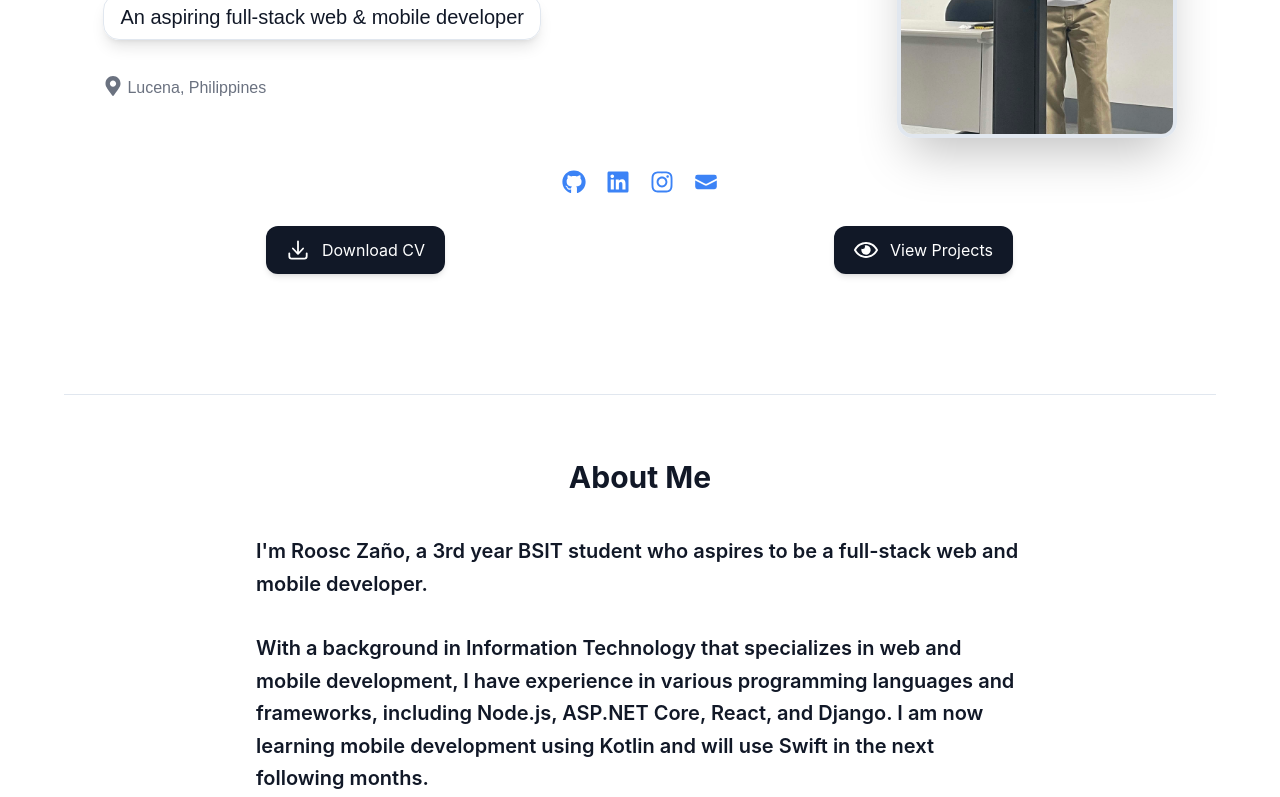
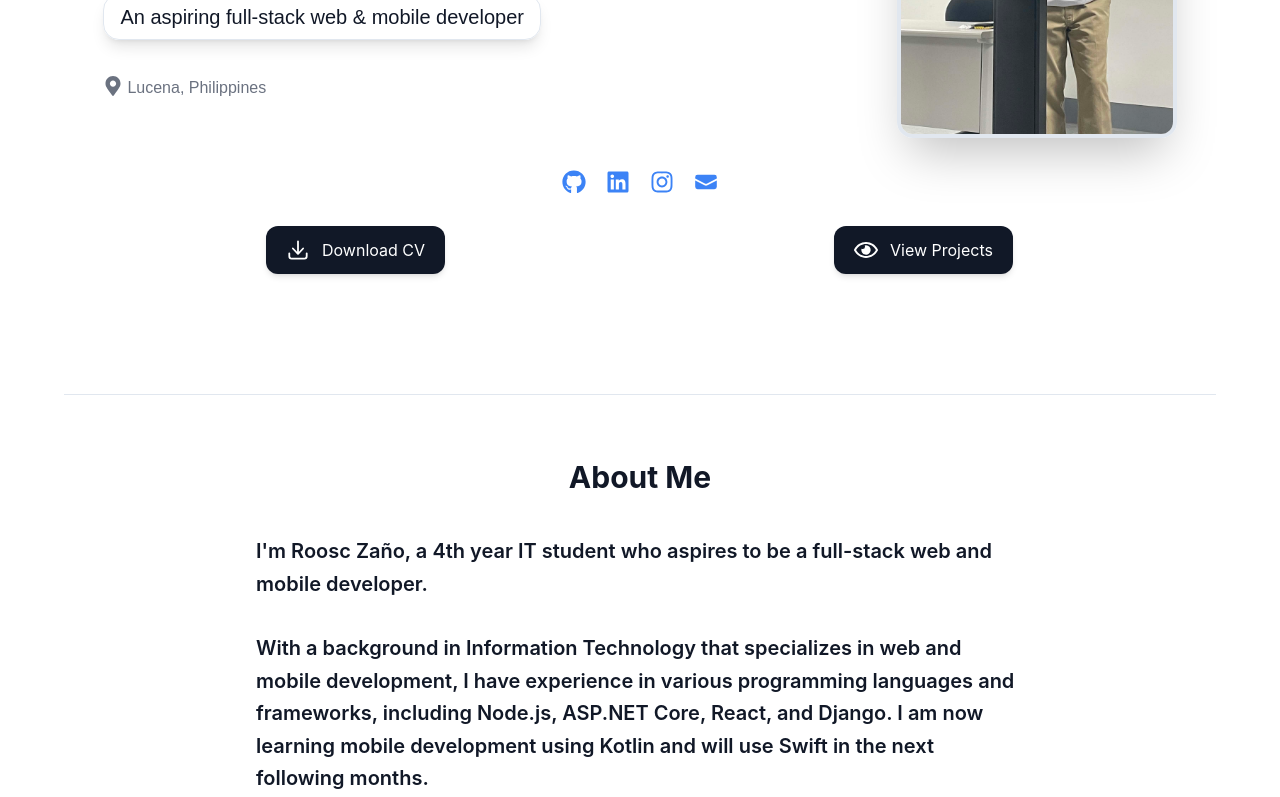
Before and after one commit to ur1el0/Portfolio, a React (Vite) app: page / in a window 1280 px wide. Shown: the part 358-1155 px from the top of the page. Built offline with nearby package versions, Linux system fonts and the light colour scheme.

Commit message:
fix(assets): added cv pdf

```diff
--- a/src/sections/AboutSection.jsx
+++ b/src/sections/AboutSection.jsx
@@ -57,7 +57,7 @@ export const AboutSection = () => {
             <div className="flex flex-col gap-8 items-center">
                 <div className="text-left max-w-3xl mx-auto text-lg text-[var(--muted)]">
                     <p className="mt-4 mb-6 text-xl font-semibold leading-relaxed text-[var(--text)]">
-                        I'm Roosc Zaño, a 3rd year BSIT student who aspires to be a full-stack web and mobile developer.
+                        I'm Roosc Zaño, a 4th year IT student who aspires to be a full-stack web and mobile developer.
                     </p>
                     <p className="mt-8 mb-4 text-xl font-semibold leading-relaxed text-[var(--text)]">
                         With a background in Information Technology that specializes in web and mobile development, I have experience in various programming languages and frameworks, including Node.js, ASP.NET Core, React, and Django. I am now learning mobile development using Kotlin and will use Swift in the next following months.
--- a/src/sections/HeroSection.jsx
+++ b/src/sections/HeroSection.jsx
@@ -3,6 +3,7 @@ import { FaGithub, FaLinkedin, FaInstagram, FaMapMarkerAlt, FaRegEye } from 'rea
 import hero from '../assets/hero/profile.jpg'
 import SocialButton from '../components/ui/SocialButton'
 import ActionButton from '../components/ui/ActionButton'
+import Roosc_Zaño_CV from '../assets/hero/Roosc_Zaño_CV.pdf'
 
 export const HeroSection = () => {
     return (
@@ -93,7 +94,7 @@ export const HeroSection = () => {
 
             <div className="flex items-center justify-center mt-4 flex-col sm:flex-row gap-4">
                 <ActionButton
-                    onClick={() => window.open('/Roosc_Zaño_CV.pdf', '_blank')}
+                    onClick={() => window.open(Roosc_Zaño_CV, '_blank')}
                 >
                     <ArrowDownTrayIcon className="w-6 h-6" />
                     Download CV
```
Also changed, not shown: 2 other files (tests, documents, lock files or other folders).
